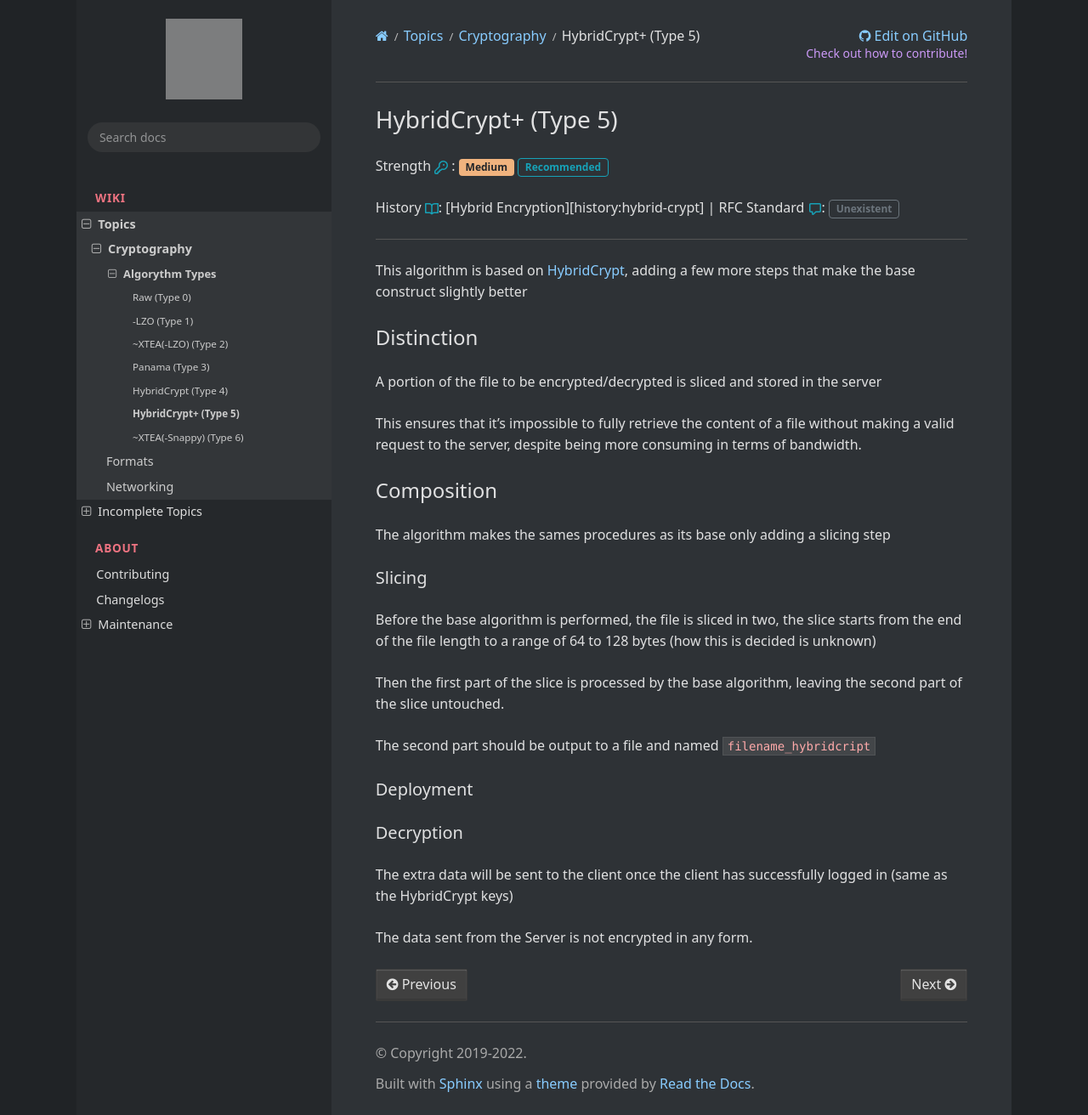
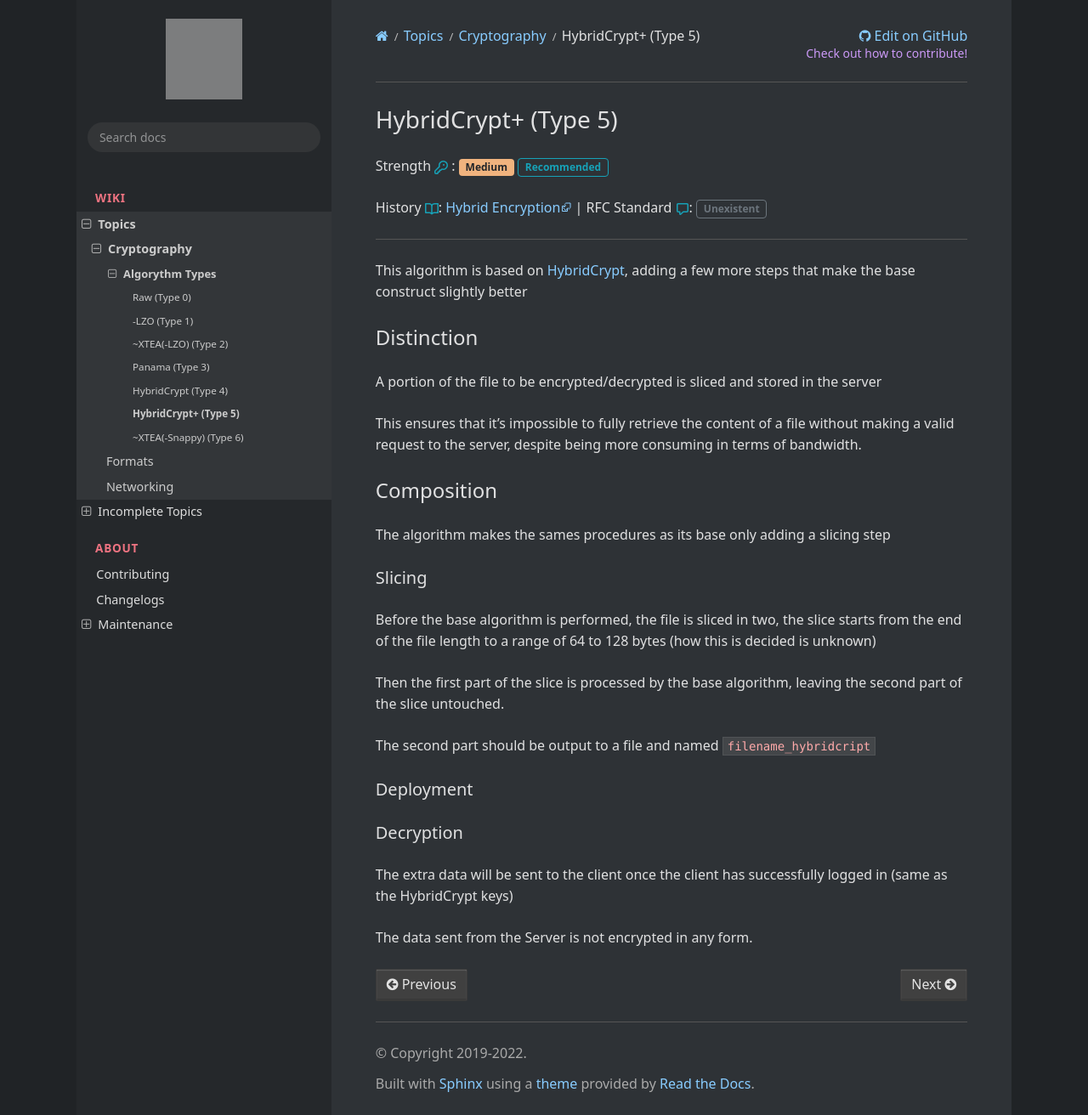
Before and after one commit to Metin2-Dev/dev-wiki, a Sphinx documentation site: the page built from source/pages/Topics/Cryptography/type_5.md, in a window 1280 px wide and 1312 px high. Shown: the whole window at 85% size. Built offline with Sphinx 7.4.7 and the Read the Docs theme 2.0.0, drawn with Linux system fonts in a browser that asks for light colours; pages that are not in the unit, such as notebooks, are missing from menus; some of the changed lines change nothing that is shown; grey boxes are pictures that could not be loaded.

Commit message:
[Docs] Markdown Link correction

```diff
--- a/source/pages/Topics/Cryptography/type_5.md
+++ b/source/pages/Topics/Cryptography/type_5.md
@@ -9,7 +9,7 @@ Strength {octicon}`key;1em;sd-text-info` :
 {bdg-info-line}`Recommended`
 
 History {octicon}`book;1em;sd-text-info`:
-[Hybrid Encryption][history:hybrid-crypt]
+[Hybrid Encryption][history:type_5]
 |
 RFC Standard {octicon}`comment;1em;sd-text-info`:
 {bdg-secondary-line}`Unexistent`
```
